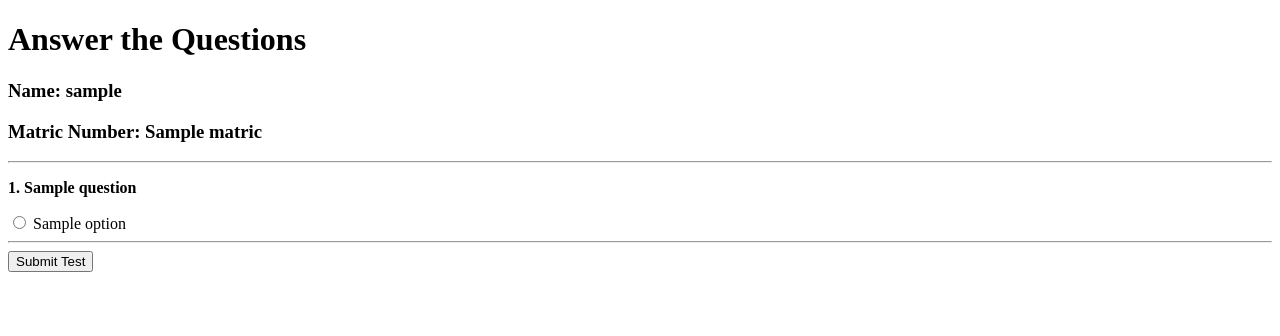
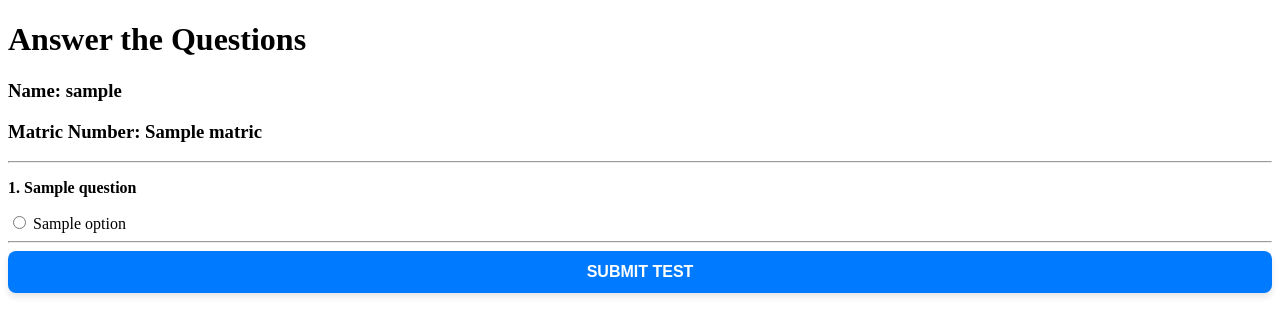
Before and after one commit to ibrahimmtadamu-tech/MAAUN-24-CBS-0031, a Flask app: template templates/quiz.html in a window 1280 px wide. Shown: the top 336 px of the page. Run offline with Flask 3, Linux system fonts and the light colour scheme; the template is opened without the code that fills it: most values are stand-ins (such as "Sample title", 1, 10 or a date in 2020).

Commit message:
modify submit button style in quiz html

```diff
--- a/templates/quiz.html
+++ b/templates/quiz.html
@@ -31,5 +31,5 @@
         <hr>
     {% endfor %}
 
-    <button type="submit">Submit Test</button>
+    <button type="submit" style="background-color: #007bff; color: white; border: none; padding: 12px 25px; border-radius: 8px; cursor: pointer; font-size: 16px; font-weight: bold; width: 100%; transition: 0.3s; box-shadow: 0 4px 6px rgba(0,0,0,0.1);">SUBMIT TEST</button>
 </form>
```
